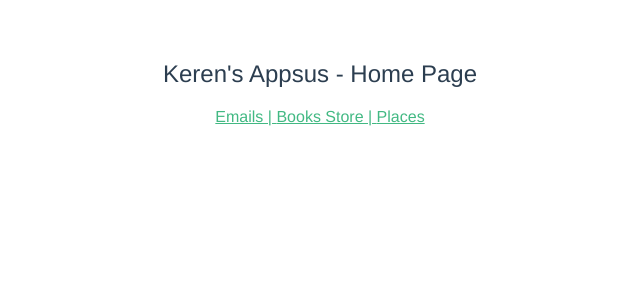
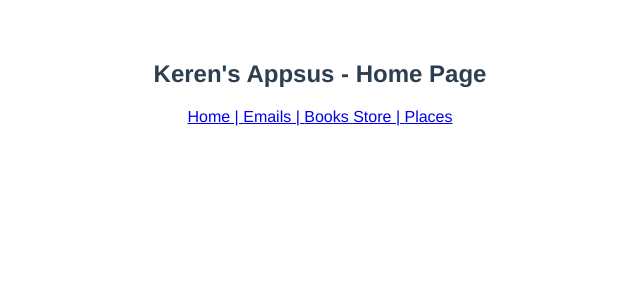
Before and after one commit to kerendot/appsus, a Vue app: page /book in a window 1280 px wide. Shown: the top 300 px of the page, without its empty margins (320-960 px from the left). Built offline with nearby package versions, Linux system fonts and the light colour scheme.

Commit message:
small change

```diff
--- a/src/App.vue
+++ b/src/App.vue
@@ -1,6 +1,10 @@
 <template>
   <div id="app">
-     <!--<h2>Keren's Appsus - Home Page</h2>-->
+     <h2>Keren's Appsus - Home Page</h2>
+    <router-link to="/">Home | </router-link>
+    <router-link to="/email">Emails | </router-link>
+    <router-link to="/book">Books Store | </router-link>
+    <router-link to="/place">Places</router-link>
     <router-view></router-view>
   </div>
 </template>
--- a/src/components/Home.vue
+++ b/src/components/Home.vue
@@ -1,10 +1,7 @@
 <template>
   <div class="home">
-    <h2>Keren's Appsus - Home Page</h2>
-    <router-link to="/email">Emails | </router-link>
-    <router-link to="/book">Books Store | </router-link>
-    <router-link to="/place">Places</router-link>
-    <router-view></router-view>
+    <!--<h2>Keren's Appsus - Home Page</h2>-->
+
   </div>
 </template>
 
--- a/src/router/index.js
+++ b/src/router/index.js
@@ -9,6 +9,11 @@ Vue.use(Router)
 
 export default new Router({
   routes: [
+    //   {
+    //   path: '/',
+    //   name: 'Home',
+    //   component: Home
+    // },
     {
       path: '/',
       name: 'Home',
```
